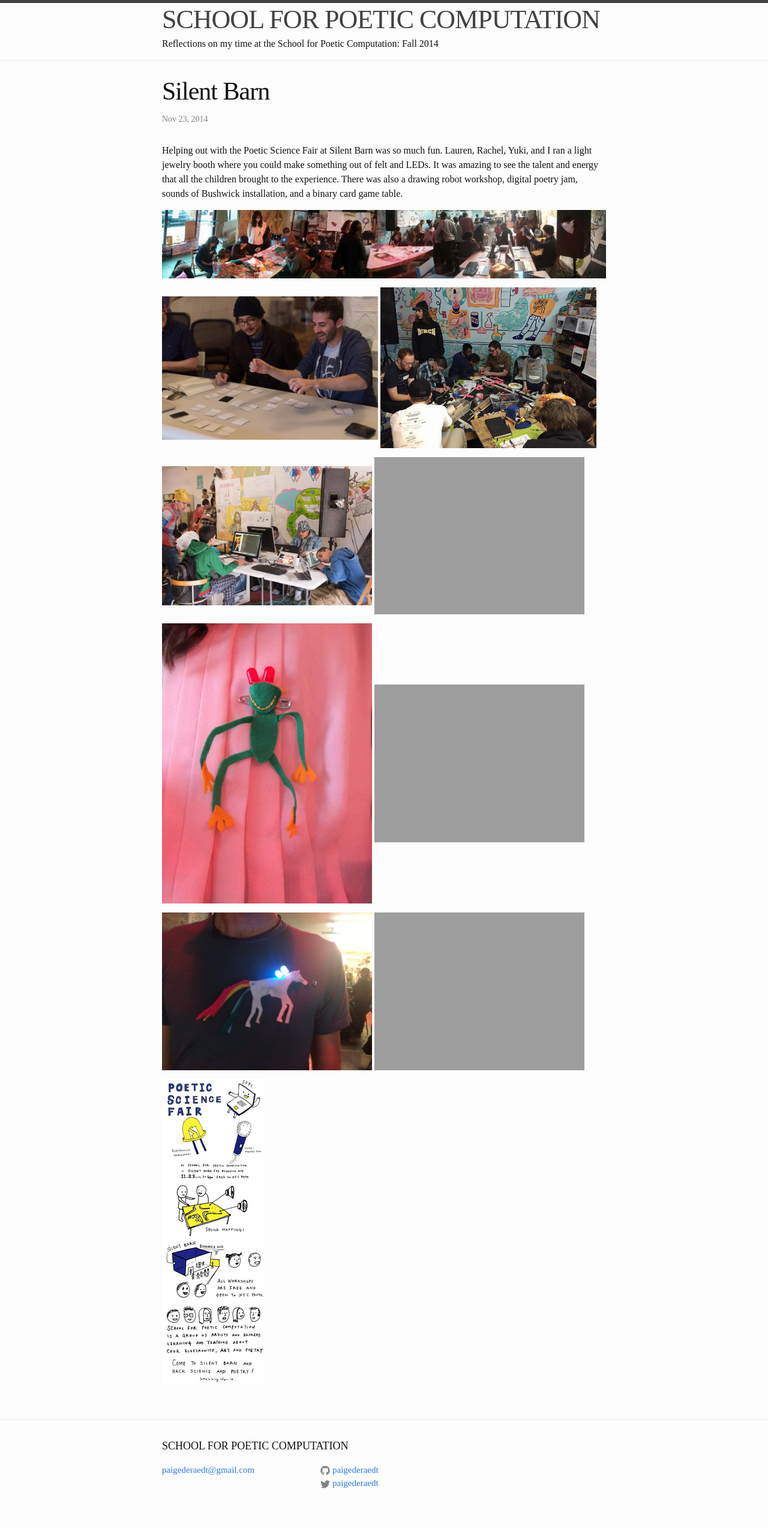
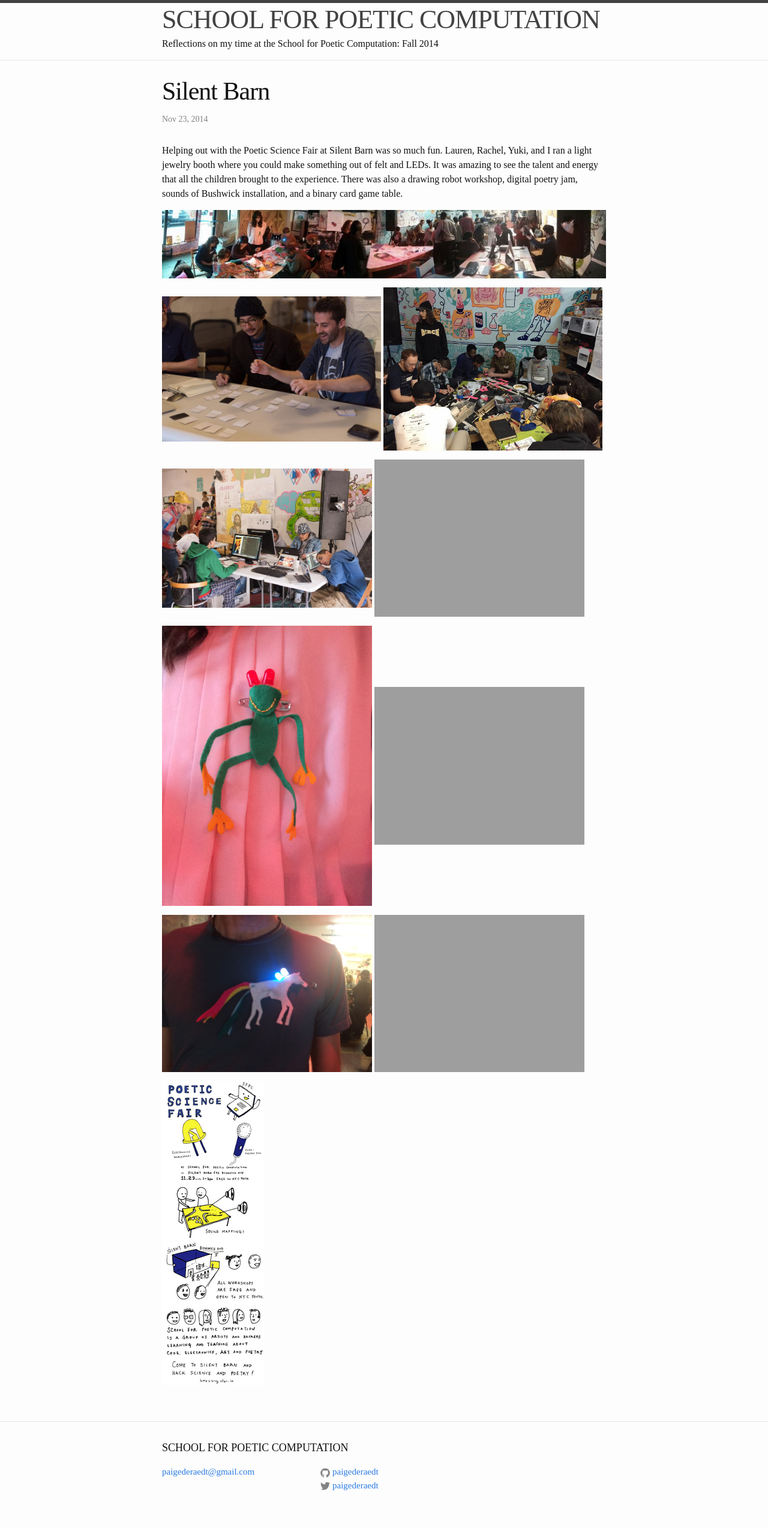
Before and after one commit to paigederaedt/blog, a Jekyll site: the page built from _posts/2014-11-23-SilentBarn.markdown, in a window 1280 px wide. Shown: the whole page at 60% size. Built offline with Jekyll 4.4.1, drawn with Linux system fonts in a browser that asks for light colours.

Commit message:
changing picture size

```diff
--- a/_posts/2014-11-23-SilentBarn.markdown
+++ b/_posts/2014-11-23-SilentBarn.markdown
@@ -8,8 +8,8 @@
 
 ![silent barn pano]({{site.baseurl}}/assets/silentbarnpano.png)
 
-<img src="http://paigederaedt.github.io/blog/assets/binarycardgame.png" alt="binary card game" style="width:360px">
-<img src="http://paigederaedt.github.io/blog/assets/drawingrobots.png" alt="drawing robots" style="width:360px">
+<img src="http://paigederaedt.github.io/blog/assets/binarycardgame.png" alt="binary card game" style="width:365px">
+<img src="http://paigederaedt.github.io/blog/assets/drawingrobots.png" alt="drawing robots" style="width:365px">
 
 <img src="http://paigederaedt.github.io/blog/assets/poetryjam.png" alt="poetry jam" style="width:350px">
 <img src="http://paigederaedt.github.io/blog/assets/lightjewelryprep.jpg" alt="light jewelry" style="width:350px">
```
